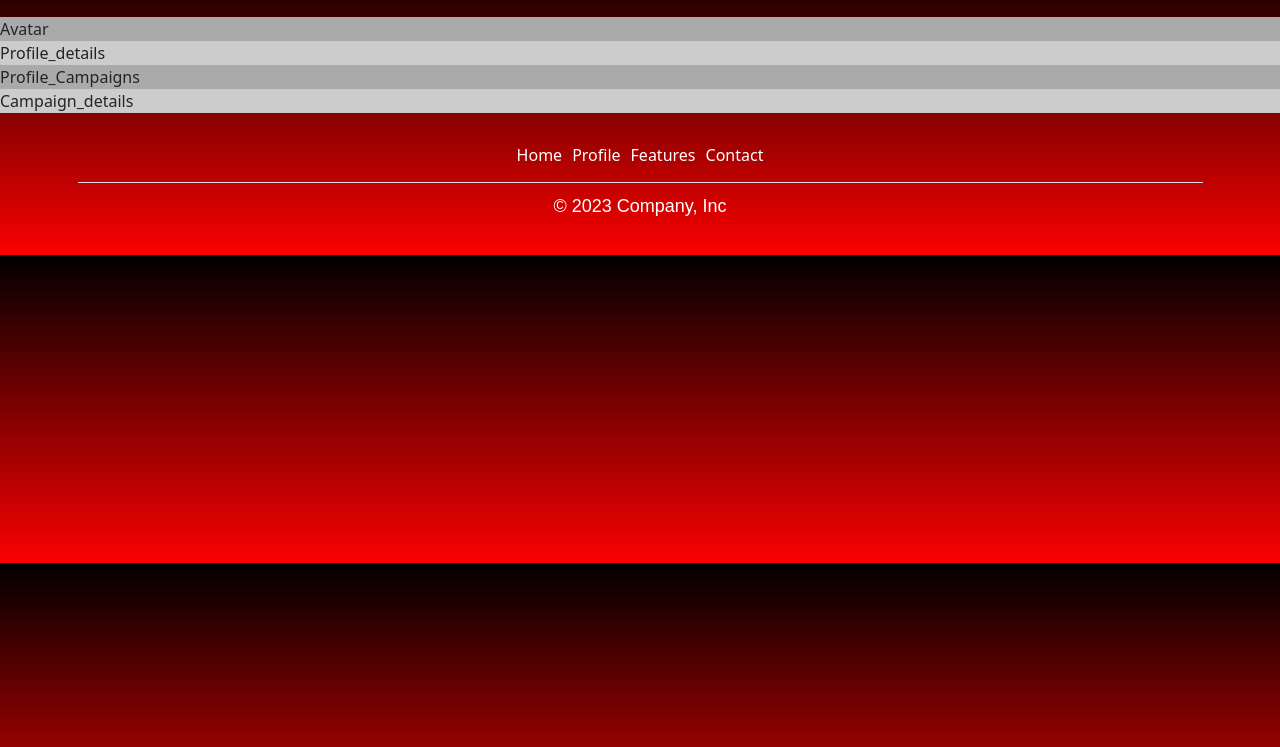
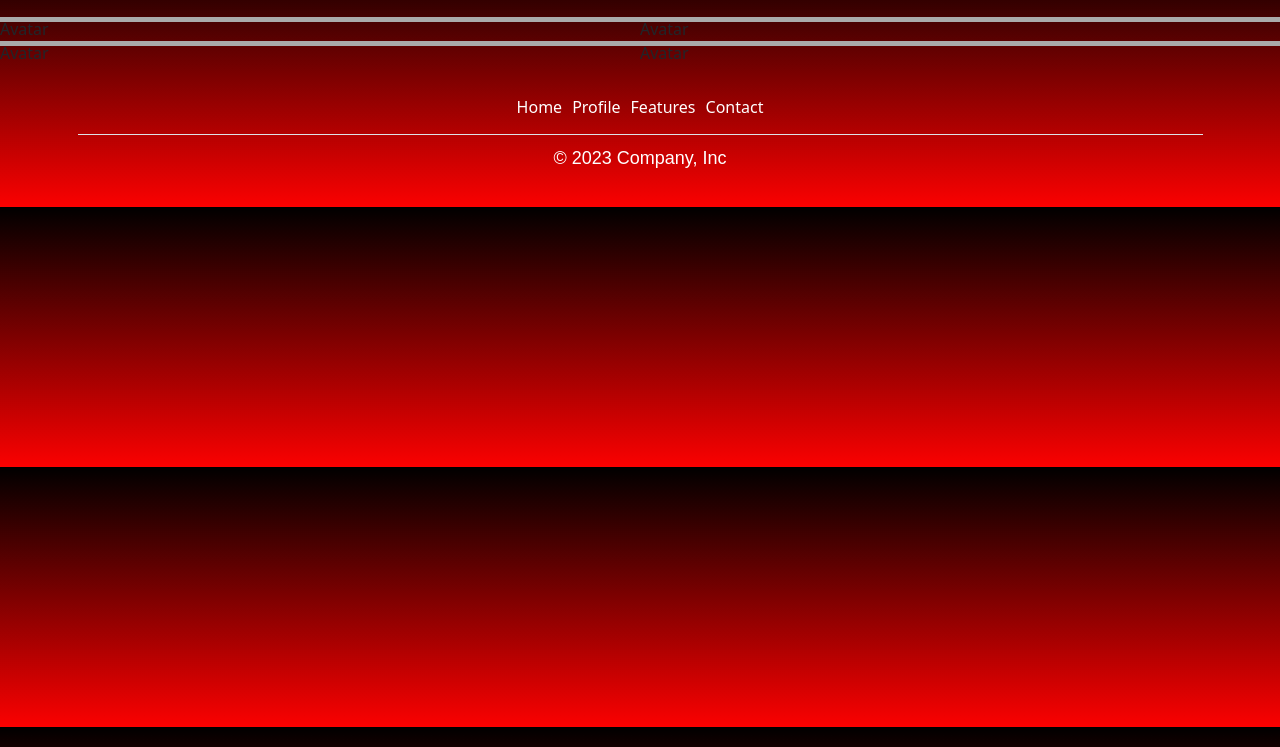
Before and after one commit to Shandra93/Pre-Entrega, a plain HTML site: page Pages/Profile.html in a window 1280 px wide. Shown: the part 53-800 px from the top of the page. Drawn offline with nearby package versions, Linux system fonts and the light colour scheme.

Commit message:
Cambios minimos

```diff
--- a/Css/Styles.css
+++ b/Css/Styles.css
@@ -360,3 +360,16 @@ h2 {
     width: 1rem;
     height: 1rem;
 }
+
+/* Features */
+
+.profile-div {
+    display: grid;
+    grid-template-columns: 1fr 1fr;
+    grid-template-rows: 1fr 1fr;
+}
+
+.profile {
+    height: 20%;
+    width: auto;
+}
--- a/Pages/Profile.html
+++ b/Pages/Profile.html
@@ -27,15 +27,21 @@
     </container>
 <!-- termino nav or main menu -->
 
-<container>
-    <div class="row">
-        <div class="column" id="profile_avatar" style="background-color:#aaa;">Avatar</div>
-        <div class="column" id="profile details" style="background-color:#ccc;">Profile_details</div>
+<container class="profile-div">
+    <div>
+        <div class="profile" style="background-color:#aaa;">Avatar</div>
     </div>
 
-    <div class="row" id="profile_settings">
-        <div class="column" style="background-color:#aaa;"> Profile_Campaigns</div>
-        <div class="column" style="background-color:#ccc;"> Campaign_details</div>
+    <div>
+        <div class="profile" style="background-color:#aaa;">Avatar</div>
+    </div>
+
+    <div>
+        <div class="profile" style="background-color:#aaa;">Avatar</div>
+    </div>
+
+    <div>
+        <div class="profile"  style="background-color:#aaa;">Avatar</div>
     </div>
 </container>
 
```
